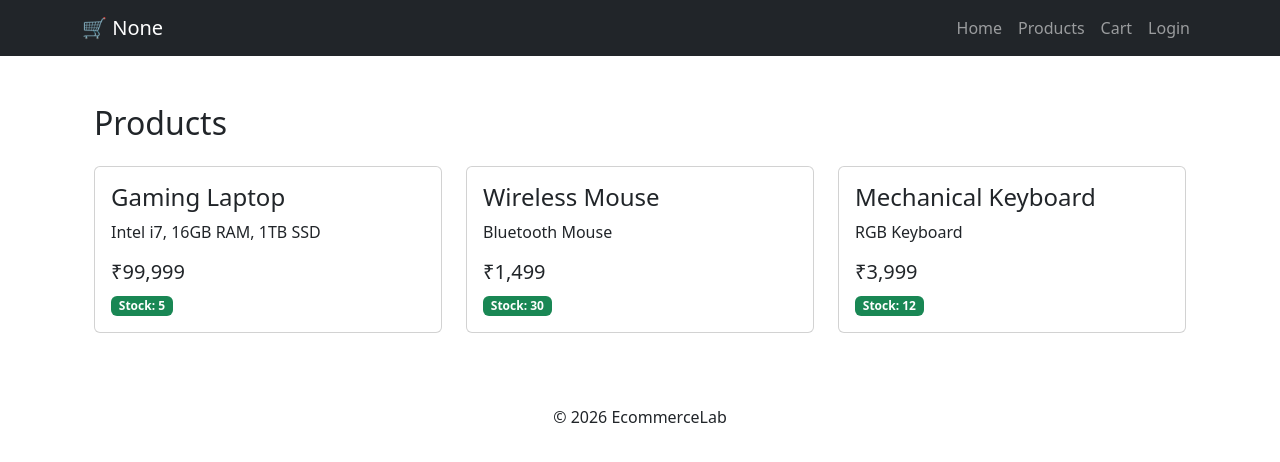
After one commit to akm4arun/EcommerceLab, a Flask app: page /products/ in a window 1280 px wide. The commit adds this page. Shown: the top 462 px of the page. Run offline with Flask 3, Linux system fonts and the light colour scheme.

Commit message:
feat: register products blueprint and display prouducts from database

```diff
--- a/ecommerce/__init__.py
+++ b/ecommerce/__init__.py
@@ -24,6 +24,8 @@ from config import Config
 from ecommerce.extensions import db
 from ecommerce.routes.home import home_bp
 from ecommerce.models import Product
+from ecommerce.services.product_service import seed_products
+from ecommerce.routes.products import products_bp
 
 def create_app():
 
@@ -36,7 +38,9 @@ def create_app():
     db.init_app(app)
     with app.app_context():
         db.create_all()
+        seed_products()
 
     app.register_blueprint(home_bp)
+    app.register_blueprint(products_bp)
 
     return app
--- a/ecommerce/models/__init__.py
+++ b/ecommerce/models/__init__.py
@@ -8,6 +8,7 @@ class Product(db.Model):
     description = db.Column(db.Text, nullable=True)
     price = db.Column(db.Float, nullable=False)
     image_url = db.Column(db.String(255), nullable=True)
+    stock = db.Column(db.Integer, nullable=False, default=0)
 
     def __repr__(self):
         return f"<Product {self.name}>"
--- /dev/null
+++ b/ecommerce/routes/products.py
@@ -0,0 +1,20 @@
+from flask import Blueprint, render_template
+
+from ecommerce.services.product_service import get_all_products
+
+products_bp = Blueprint(
+    "products",
+    __name__,
+    url_prefix="/products"
+)
+
+
+@products_bp.route("/")
+def product_list():
+
+    products = get_all_products()
+
+    return render_template(
+        "products.html",
+        products=products
+    )
--- /dev/null
+++ b/ecommerce/services/product_service.py
@@ -0,0 +1,42 @@
+from ecommerce.extensions import db
+from ecommerce.models import Product
+
+
+def seed_products():
+
+    if Product.query.count() > 0:
+        return
+
+    products = [
+
+        Product(
+            name="Gaming Laptop",
+            description="Intel i7, 16GB RAM, 1TB SSD",
+            price=99999,
+            image_url="laptop.jpg",
+            stock=5
+        ),
+
+        Product(
+            name="Wireless Mouse",
+            description="Bluetooth Mouse",
+            price=1499,
+            image_url="mouse.jpg",
+            stock=30
+        ),
+
+        Product(
+            name="Mechanical Keyboard",
+            description="RGB Keyboard",
+            price=3999,
+            image_url="keyboard.jpg",
+            stock=12
+        )
+
+    ]
+
+    db.session.add_all(products)
+    db.session.commit()
+
+def get_all_products():
+    return Product.query.order_by(Product.id).all()
--- a/ecommerce/templates/base.html
+++ b/ecommerce/templates/base.html
@@ -14,8 +14,9 @@
 
     </title>
 
-    <link href="https://cdn.jsdelivr.net/npm/bootstrap@5.3.8/dist/css/bootstrap.min.css"
-          rel="stylesheet">
+    <link
+        href="https://cdn.jsdelivr.net/npm/bootstrap@5.3.8/dist/css/bootstrap.min.css"
+        rel="stylesheet">
 
 </head>
 
@@ -61,7 +62,7 @@
                 <li class="nav-item">
 
                     <a class="nav-link"
-                       href="#">
+                       href="{{ url_for('products.product_list') }}">
 
                         Products
 
--- /dev/null
+++ b/ecommerce/templates/products.html
@@ -0,0 +1,49 @@
+{% extends "base.html" %}
+
+{% block title %}
+Products
+{% endblock %}
+
+{% block content %}
+
+<div class="container mt-5">
+
+    <h2 class="mb-4">
+        Products
+    </h2>
+
+    <div class="row">
+
+        {% for product in products %}
+
+        <div class="col-md-4 mb-4">
+
+            <div class="card h-100">
+
+                <div class="card-body">
+
+                    <h4>{{ product.name }}</h4>
+
+                    <p>{{ product.description }}</p>
+
+                    <h5>₹{{ "{:,.0f}".format(product.price) }}</h5>
+
+                    <span class="badge bg-success">
+
+                        Stock: {{ product.stock }}
+
+                    </span>
+
+                </div>
+
+            </div>
+
+        </div>
+
+        {% endfor %}
+
+    </div>
+
+</div>
+
+{% endblock %}
```
